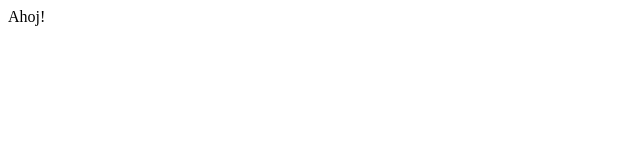
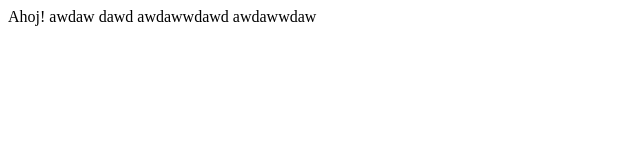
Before and after one commit to HTML-a-CSS-2/projekt-portfolio-petrcoding, a plain HTML site: page index.html in a window 1280 px wide. Shown: the whole page, without its empty margins (0-640 px from the left). Drawn offline with Linux system fonts and the light colour scheme.

Commit message:
new branch

```diff
--- a/index.html
+++ b/index.html
@@ -8,5 +8,9 @@
 </head>
 <body>
     Ahoj!
+    awdaw
+    dawd
+    awdawwdawd
+    awdawwdaw
 </body>
 </html>
```
